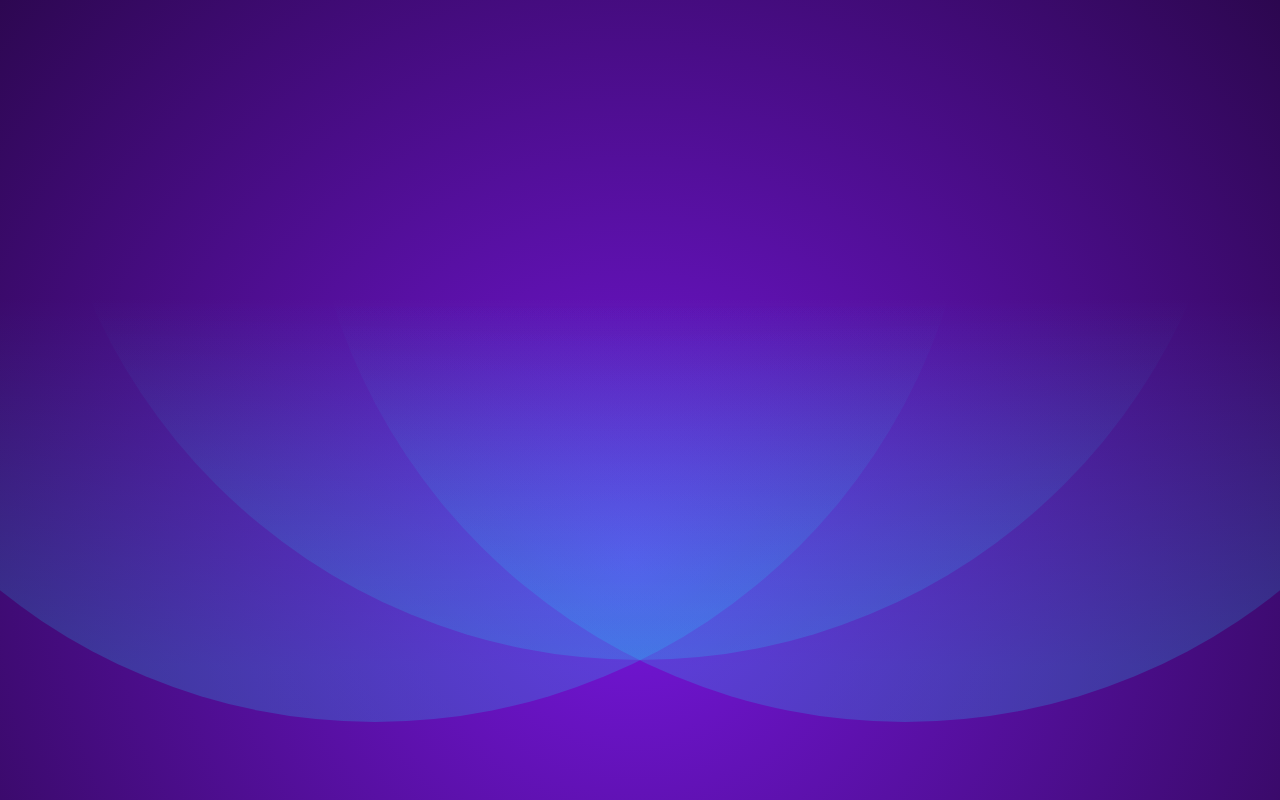
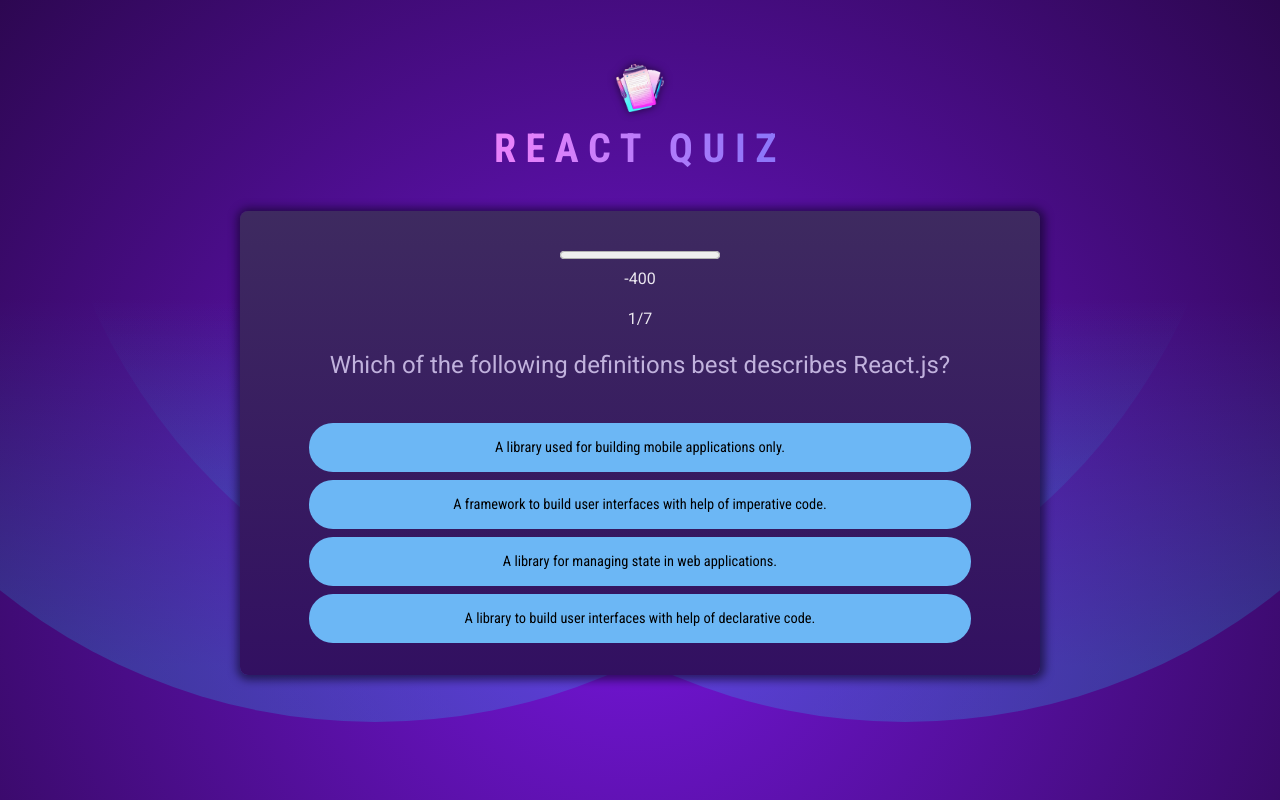
Before and after one commit to Mahrryie/quiz-game-react, a React (Vite) app: page / in a window 1280 px wide. Built offline with nearby package versions, Linux system fonts and the light colour scheme.

Commit message:
added progr4ess timeout, quiz component

```diff
--- a/package.json
+++ b/package.json
@@ -19,7 +19,7 @@
     "@vitejs/plugin-react": "^4.0.3",
     "eslint": "^8.45.0",
     "eslint-plugin-react": "^7.32.2",
-    "eslint-plugin-react-hooks": "^4.6.0",
+    "eslint-plugin-react-hooks": "^4.6.2",
     "eslint-plugin-react-refresh": "^0.4.3",
     "vite": "^4.4.5"
   }
--- a/src/App.jsx
+++ b/src/App.jsx
@@ -1,3 +1,15 @@
-function App() {}
+import Header from "./components/Header";
+import Quiz from "./components/Quiz";
+
+function App() {
+  return (
+    <>
+      <Header />
+      <main>
+        <Quiz />
+      </main>
+    </>
+  );
+}
 
 export default App;
--- /dev/null
+++ b/src/components/Answers.jsx
@@ -0,0 +1,2 @@
+export default function Answers({ time, onTimeout }) {
+    const [timeValue, setTimeValue] = useState(time);
--- /dev/null
+++ b/src/components/Header.jsx
@@ -0,0 +1,10 @@
+import QuizLogo from "../assets/quiz-logo.png";
+
+export default function Header() {
+  return (
+    <header>
+      <img src={QuizLogo} alt="Quiz logo" />
+      <h1>React Quiz</h1>
+    </header>
+  );
+}
--- /dev/null
+++ b/src/components/QuestionTimer.jsx
@@ -0,0 +1,35 @@
+import { useEffect, useState } from "react";
+
+const INTERVAL_MS = 100;
+
+export default function QuestionTimer({ time, onTimeout }) {
+  const [timeValue, setTimeValue] = useState(time);
+
+  useEffect(() => {
+    const interval = setInterval(() => {
+      setTimeValue((prevState) => prevState - INTERVAL_MS);
+    }, INTERVAL_MS);
+
+    return () => {
+      clearInterval(interval);
+    };
+  }, []);
+
+  useEffect(() => {
+    console.log("timeout");
+    const timeout = setTimeout(() => {
+      onTimeout();
+    }, time);
+
+    return () => {
+      clearTimeout(timeout);
+    };
+  }, [time, onTimeout]);
+
+  return (
+    <>
+      <progress id="question-time" value={timeValue} max={time} />
+      <div>{timeValue}</div>
+    </>
+  );
+}
--- /dev/null
+++ b/src/components/Quiz.jsx
@@ -0,0 +1,99 @@
+import { useCallback, useRef, useState } from "react";
+import quizCompleted from "../assets/quiz-complete.png";
+import QUESTIONS from "../questions.js";
+import QuestionTimer from "./QuestionTimer.jsx";
+
+const QUESTION_TIME = 5000;
+
+export default function Quiz() {
+  const shuffledAnswers = useRef();
+  const [answerState, setAnswerState] = useState("");
+  const [userAnswers, setUsersAnswers] = useState([]);
+
+  const activeQuestionId =
+    answerState === "" ? userAnswers.length : userAnswers.length - 1;
+
+  const handleSelectAnswer = useCallback(
+    function handleSelectAnswer(answer) {
+      setAnswerState("selected");
+      setUsersAnswers((prevState) => {
+        return [...prevState, answer];
+      });
+
+      setTimeout(() => {
+        if (answer === QUESTIONS[activeQuestionId].answers[0]) {
+          setAnswerState("correct");
+        } else {
+          setAnswerState("wrong");
+        }
+
+        setTimeout(() => {
+          setAnswerState("");
+        }, 2000);
+      }, 1000);
+
+      console.log(userAnswers, "userAnswers");
+    },
+    [activeQuestionId]
+  );
+
+  const handleTimeout = useCallback(() => {
+    console.log("test");
+    handleSelectAnswer(null);
+  }, [handleSelectAnswer]);
+
+  const questionsOver = userAnswers.length === QUESTIONS.length;
+
+  if (questionsOver) {
+    return (
+      <div id="summary">
+        <img src={quizCompleted} alt="Quiz complete" />
+        <h2>Quiz completed!</h2>
+      </div>
+    );
+  }
+
+  if (!shuffledAnswers.current) {
+    shuffledAnswers.current = [...QUESTIONS[activeQuestionId].answers];
+    shuffledAnswers.current.sort(() => Math.random() - 0.5);
+  }
+
+  return (
+    <>
+      <div id="quiz">
+        <QuestionTimer
+          key={`timer-${activeQuestionId}`}
+          onTimeout={handleTimeout}
+          time={QUESTION_TIME}
+        />
+        <div id="question">
+          <p>
+            {activeQuestionId + 1}/{QUESTIONS.length}
+          </p>
+          <h2>{QUESTIONS[activeQuestionId].text}</h2>
+          <ul id="answers">
+            {shuffledAnswers.current.map((answer) => {
+              const isSelected = userAnswers[userAnswers.length - 1];
+
+              let cssClasses = "";
+
+              if (answer === isSelected) {
+                cssClasses = answerState;
+              }
+              return (
+                <li key={answer} className="answer">
+                  <button
+                    className={cssClasses}
+                    onClick={() => handleSelectAnswer(answer)}
+                  >
+                    {answer}
+                  </button>
+                </li>
+              );
+            })}
+          </ul>
+        </div>
+      </div>
+    </>
+  );
+}
--- /dev/null
+++ b/src/questions.js
@@ -0,0 +1,72 @@
+export default [
+  {
+    id: "q1",
+    text: "Which of the following definitions best describes React.js?",
+    answers: [
+      "A library to build user interfaces with help of declarative code.",
+      "A library for managing state in web applications.",
+      "A framework to build user interfaces with help of imperative code.",
+      "A library used for building mobile applications only.",
+    ],
+  },
+  {
+    id: "q2",
+    text: "What purpose do React hooks serve?",
+    answers: [
+      "Enabling the use of state and other React features in functional components.",
+      "Creating responsive layouts in React applications.",
+      "Handling errors within the application.",
+      "Part of the Redux library for managing global state.",
+    ],
+  },
+  {
+    id: "q3",
+    text: "Can you identify what JSX is?",
+    answers: [
+      "A JavaScript extension that adds HTML-like syntax to JavaScript.",
+      "A JavaScript library for building dynamic user interfaces.",
+      "A specific HTML version that was explicitly created for React.",
+      "A tool for making HTTP requests in a React application.",
+    ],
+  },
+  {
+    id: "q4",
+    text: "What is the most common way to create a component in React?",
+    answers: [
+      "By defining a JavaScript function that returns a renderable value.",
+      "By defining a custom HTML tag in JavaScript.",
+      "By creating a file with a .jsx extension.",
+      'By using the "new" keyword followed by the component name.',
+    ],
+  },
+  {
+    id: "q5",
+    text: 'What does the term "React state" imply?',
+    answers: [
+      "An object in a component that holds values and may cause the component to render on change.",
+      "The lifecycle phase a React component is in.",
+      "The overall status of a React application, including all props and components.",
+      "A library for managing global state in React applications.",
+    ],
+  },
+  {
+    id: "q6",
+    text: "How do you typically render list content in React apps?",
+    answers: [
+      "By using the map() method to iterate over an array of data and returning JSX.",
+      "By using the for() loop to iterate over an array of data and returning JSX.",
+      "By using the forEach() method to iterate over an array of data and returning JSX.",
+      "By using the loop() method to iterate over an array of data and returning JSX.",
+    ],
+  },
+  {
+    id: "q7",
+    text: "Which approach can NOT be used to render content conditionally?",
+    answers: [
+      "Using a the #if template syntax.",
+      "Using a ternary operator.",
+      "Using the && operator.",
+      "Using an if-else statement.",
+    ],
+  },
+];
```
Also changed, not shown: 1 other file (tests, documents, lock files or other folders).
